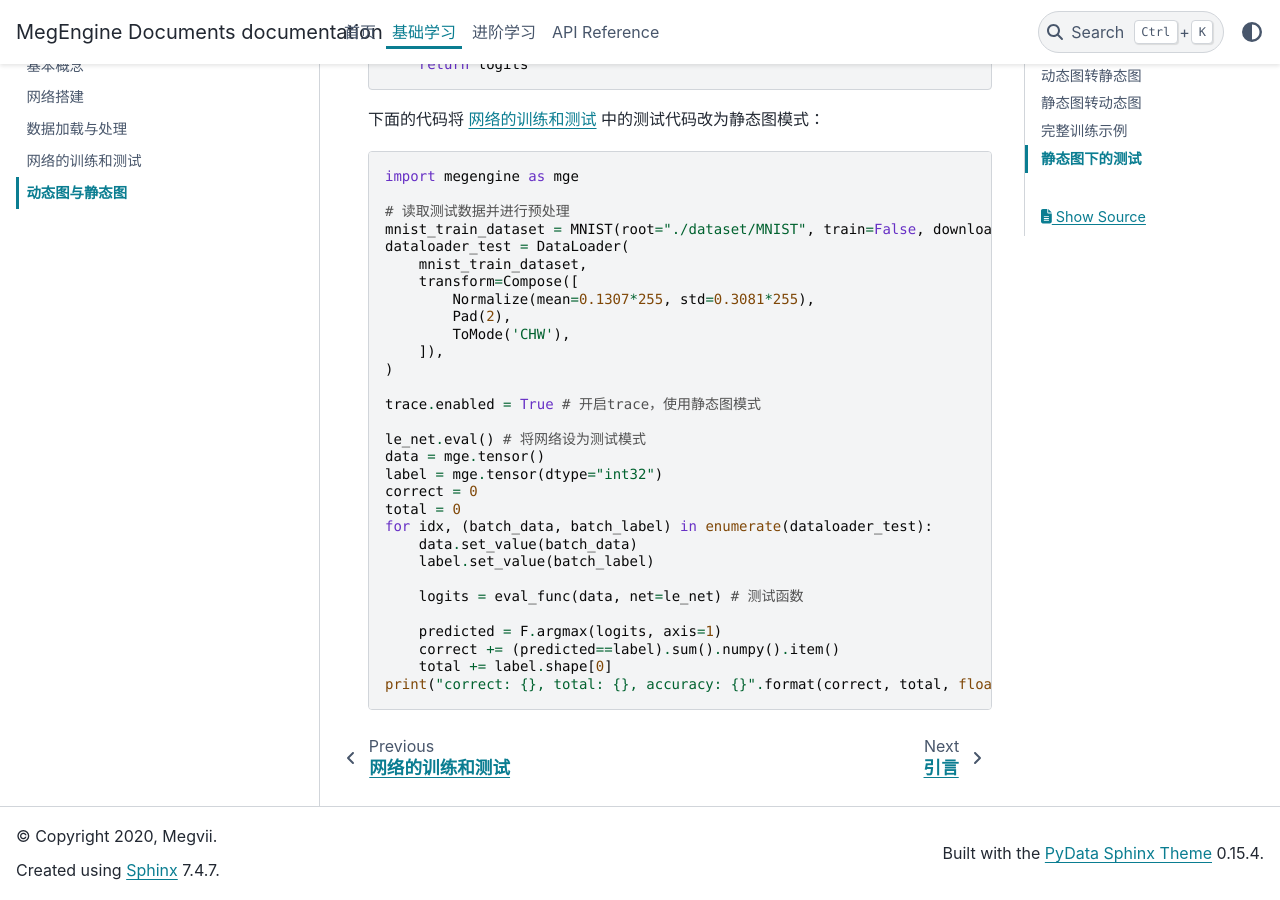
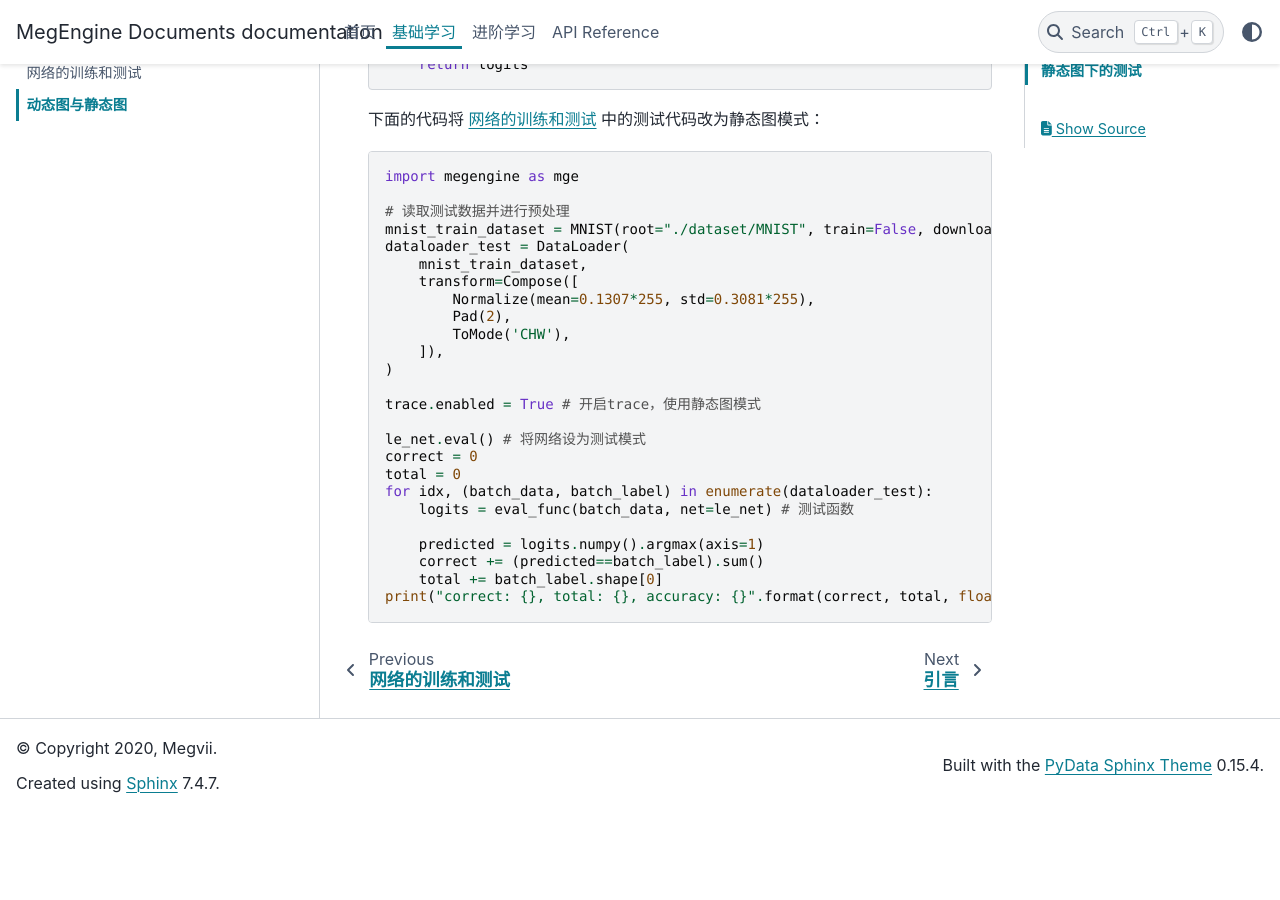
Before and after one commit to MegEngine/Docs, a Sphinx documentation site: the page built from source/basic/dynamic_and_static_graph.rst, in a window 1280 px wide and 900 px high, scrolled down 3839 px. Built offline with Sphinx 7.4.7 and the PyData theme 0.15.4, drawn with Linux system fonts in a browser that asks for light colours; pages that are not in the unit, such as notebooks, are missing from menus; after the commit the page ends 4651 px from its top, so only the background shows below that.

```diff
--- a/source/basic/dynamic_and_static_graph.rst
+++ b/source/basic/dynamic_and_static_graph.rst
@@ -174,17 +174,12 @@ MegEngine 提供了很方便的动静态图转换的方法，几乎无需代码
     trace.enabled = True # 开启trace，使用静态图模式
 
     le_net.eval() # 将网络设为测试模式
-    data = mge.tensor()
-    label = mge.tensor(dtype="int32")
     correct = 0
     total = 0
     for idx, (batch_data, batch_label) in enumerate(dataloader_test):
-        data.set_value(batch_data)
-        label.set_value(batch_label)
+        logits = eval_func(batch_data, net=le_net) # 测试函数
 
-        logits = eval_func(data, net=le_net) # 测试函数
-
-        predicted = F.argmax(logits, axis=1)
-        correct += (predicted==label).sum().numpy().item()
-        total += label.shape[0]
+        predicted = logits.numpy().argmax(axis=1)
+        correct += (predicted==batch_label).sum()
+        total += batch_label.shape[0]
     print("correct: {}, total: {}, accuracy: {}".format(correct, total, float(correct)/total))
```
Also changed, not shown: source/basic/train_and_evaluation.rst (+3 -5 lines).
